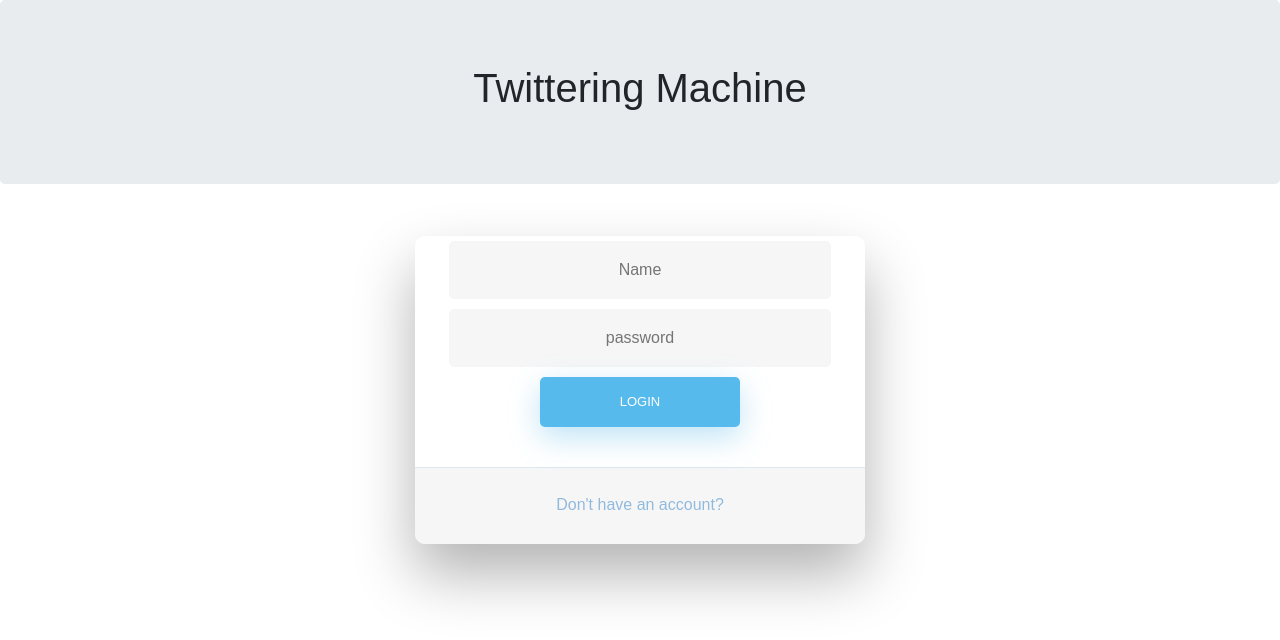
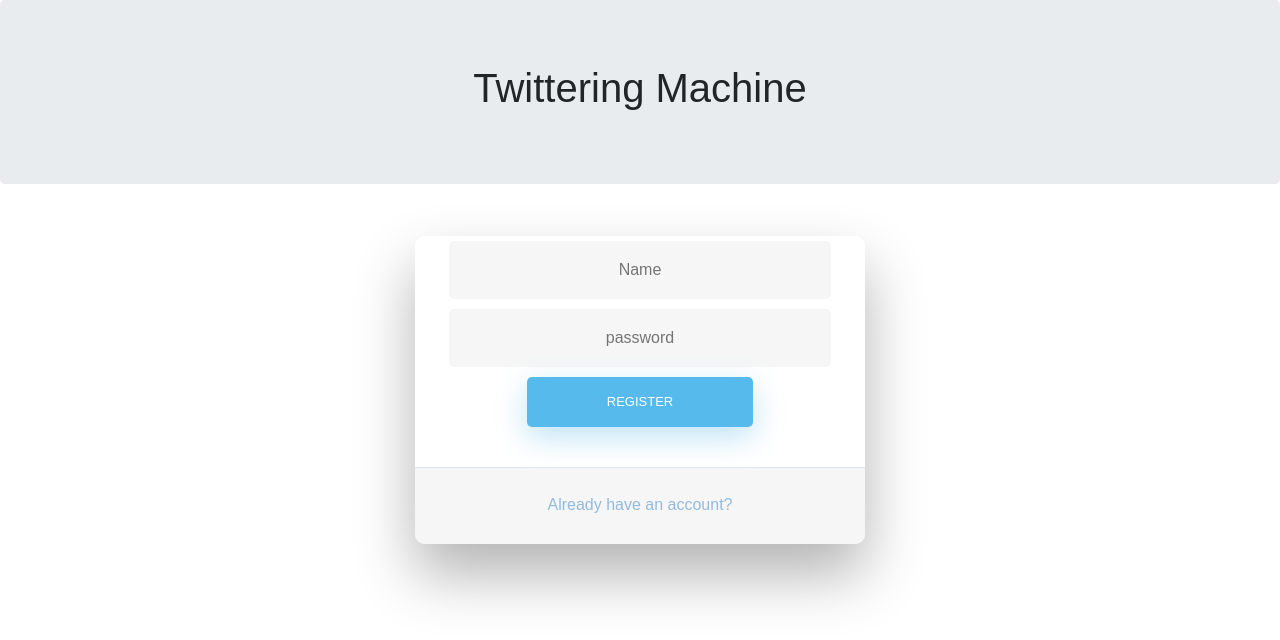
Before and after one commit to DennisMalm/messages, a React (Create React App) app in the folder client/: page / in a window 1280 px wide. Shown: the top 640 px of the page. Built offline with nearby package versions, Linux system fonts and the light colour scheme.

Commit message:
refactor

```diff
--- a/client/src/Components/Landing.jsx
+++ b/client/src/Components/Landing.jsx
@@ -1,14 +1,11 @@
-import React, {useContext, useState} from 'react';
+import React, { useContext, useState } from 'react';
 import { UserInfoContext } from '../Store';
-import Login from './Login'
-import Heading from './Heading'
-
-
+import Login from './Login';
+import Heading from './Heading';
 
 function Landing() {
-
-    const [userInfo,] = useContext(UserInfoContext);
-    const [login, setLogin] = useState(false);
+	const [userInfo] = useContext(UserInfoContext);
+	//const [login, setLogin] = useState(false);
 
 	const checkUser = () => {
 		console.log('Global state - From App.jsx');
@@ -20,7 +17,9 @@ function Landing() {
 				<Heading></Heading>
 			</div>
 			<div>
-				<Login logUser={checkUser}></Login>
+				<Login
+
+				></Login>
 			</div>
 		</div>
 	);
--- a/client/src/Components/Login.jsx
+++ b/client/src/Components/Login.jsx
@@ -1,12 +1,12 @@
 import React, { useState, useContext } from 'react';
 import { UserInfoContext } from '../Store';
 import '../Styles/Login.css';
-function Login(prop) {
+function Login(props) {
 	// Global
 	const [, setUserInfo] = useContext(UserInfoContext);
 	// Local
 	const [localInfo, setLocalInfo] = useState({ username: '', password: '' });
-	const [another, setAnother] = useState(false);
+	const [loggedIn, setLoggedIn] = useState(false);
 	const handleChange = (event) => {
 		const { name, value } = event.target;
 
@@ -22,7 +22,7 @@ function Login(prop) {
 		console.log('Local state from Register.jsx');
 		console.log(localInfo);
 		setUserInfo(localInfo);
-		prop.logUser();
+		props.logUser();
 	};
 
 	return (
@@ -53,12 +53,18 @@ function Login(prop) {
 						type='submit'
 						className='fadeIn fourth btn-1'
 					>
-						Login
+						{loggedIn ? 'Login' : 'Register'}
 					</button>
 				</form>
 				<div id='formFooter'>
-					<a className='underlineHover' href='#top'>
-						Don't have an account?
+					<a
+						onClick={() => {
+							loggedIn ? setLoggedIn(false) : setLoggedIn(true);
+						}}
+						className='underlineHover'
+						href='#top'
+					>
+						{loggedIn ? 'Don´t have an account?' : 'Already have an account?'}
 					</a>
 				</div>
 			</div>
```
